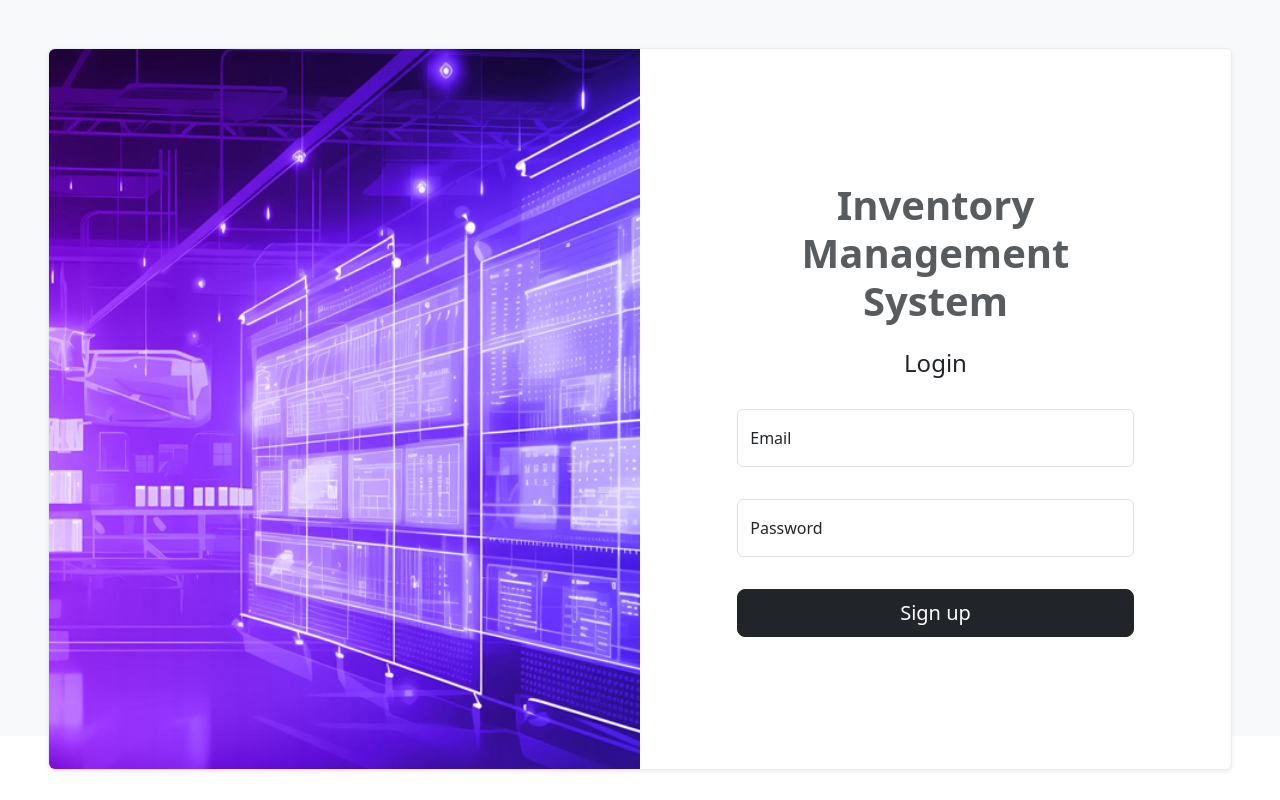
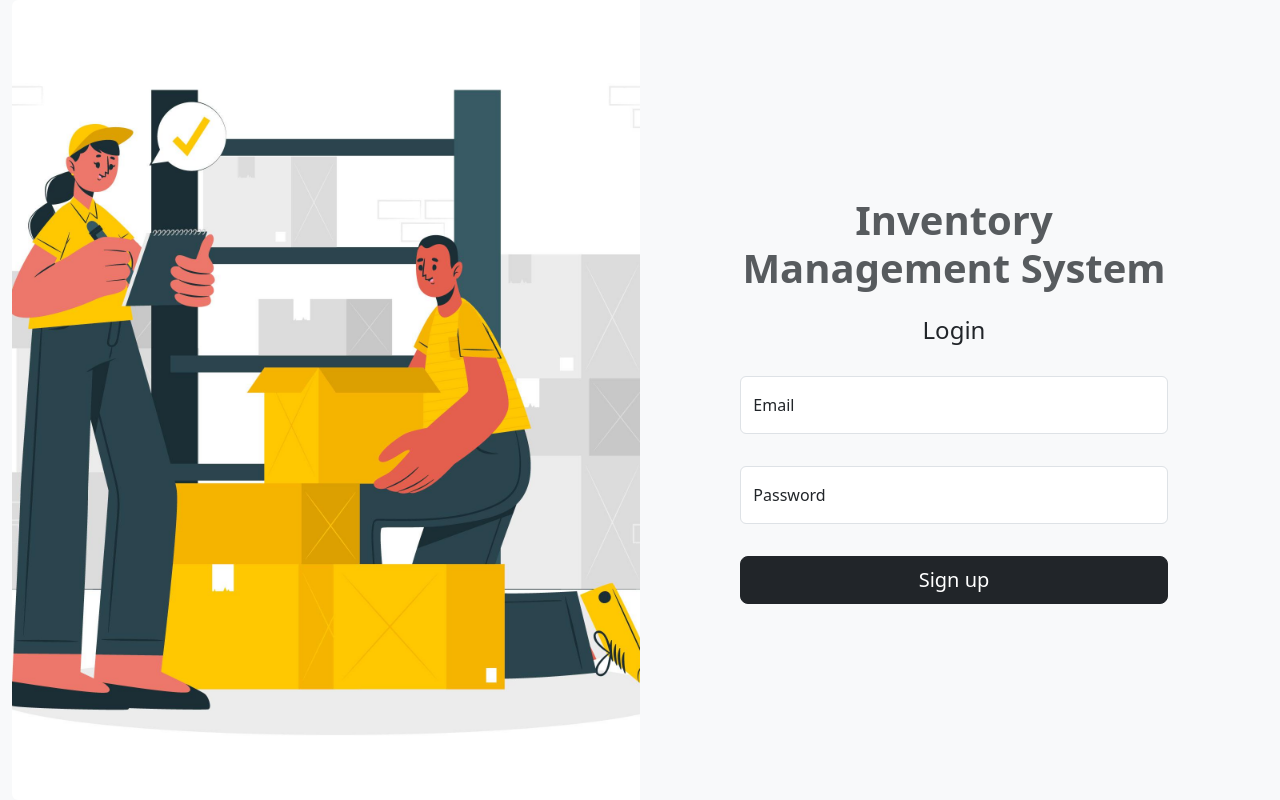
Before and after one commit to Dem0nSir/Inventory-and-billing, a React (Create React App) app: page / in a window 1280 px wide. Built offline with nearby package versions, Linux system fonts and the light colour scheme.

Commit message:
updated login page and login page image

```diff
--- a/src/page/auth/Login.js
+++ b/src/page/auth/Login.js
@@ -45,23 +45,23 @@ const Login = () => {
 
   return (
     <>
-      <main style={{ height: "100vh" }}>
-        <section className="bg-light p-3 p-md-4 p-xl-5">
-          <div className="container-fluid p-0 " style={{ height: "80vh" }}>
-            <div className="row">
+
+      <main>
+  <section className="bg-light">
+    <div className="container-fluid">
+      <div className="row g-0">
         <div className="col-12 col-xxl-12">
-                <div className="card border-light-subtle shadow-sm">
-                  <div className="row g-0" style={{ height: "90vh" }}>
+          <div className="row g-0 min-vh-100">
             <div className="col-12 col-md-6">
               <img
                 className="img-fluid rounded-start w-100 h-100 object-fit-cover"
                 loading="lazy"
-                        src="./background/background.png"
-                        alt="Welcome back you've been missed!"
+                src="./background/4334841.jpg"
+                alt=""
               />
             </div>
             <div className="col-12 col-md-6 d-flex align-items-center justify-content-center">
-                      <div className="col-12 col-lg-11 col-xl-10 ">
+              <div className="col-12 col-lg-11 col-xl-10">
                 <div className="card-body p-3 p-md-4 p-xl-5">
                 <div className="row">
                             <div className="col-12">
@@ -159,15 +159,6 @@ const Login = () => {
                               </div>
                             </div>
                           </form>
-                          <div className="row">
-                            <div className="col-12">
-                              {/* <p className="mb-0 mt-5 text-secondary text-center">
-                                NO account yet?{" "}
-                                <NavLink to="/signup">Sign up</NavLink>
-                              </p> */}
-                            </div>
-                          </div>
-                        </div>
                 </div>
               </div>
             </div>
--- a/src/page/dashboard/Sales.js
+++ b/src/page/dashboard/Sales.js
@@ -102,7 +102,7 @@ const Sales = () => {
 
           <div className="card m-4 h-100">
             <div className="mx-3 mt-3 fs-4 d-flex align-items-center">
-              <span>Sales record</span>
+              <span className="">Sales record</span>
               <div className="ms-auto ">
                 <input
                   type="text"
```
Also changed, not shown: public/background/4334841.jpg (added), src/page/dashboard/components/DashCard.jsx (line endings or trailing spaces). Lines whose indentation alone changed are shown as unchanged.
